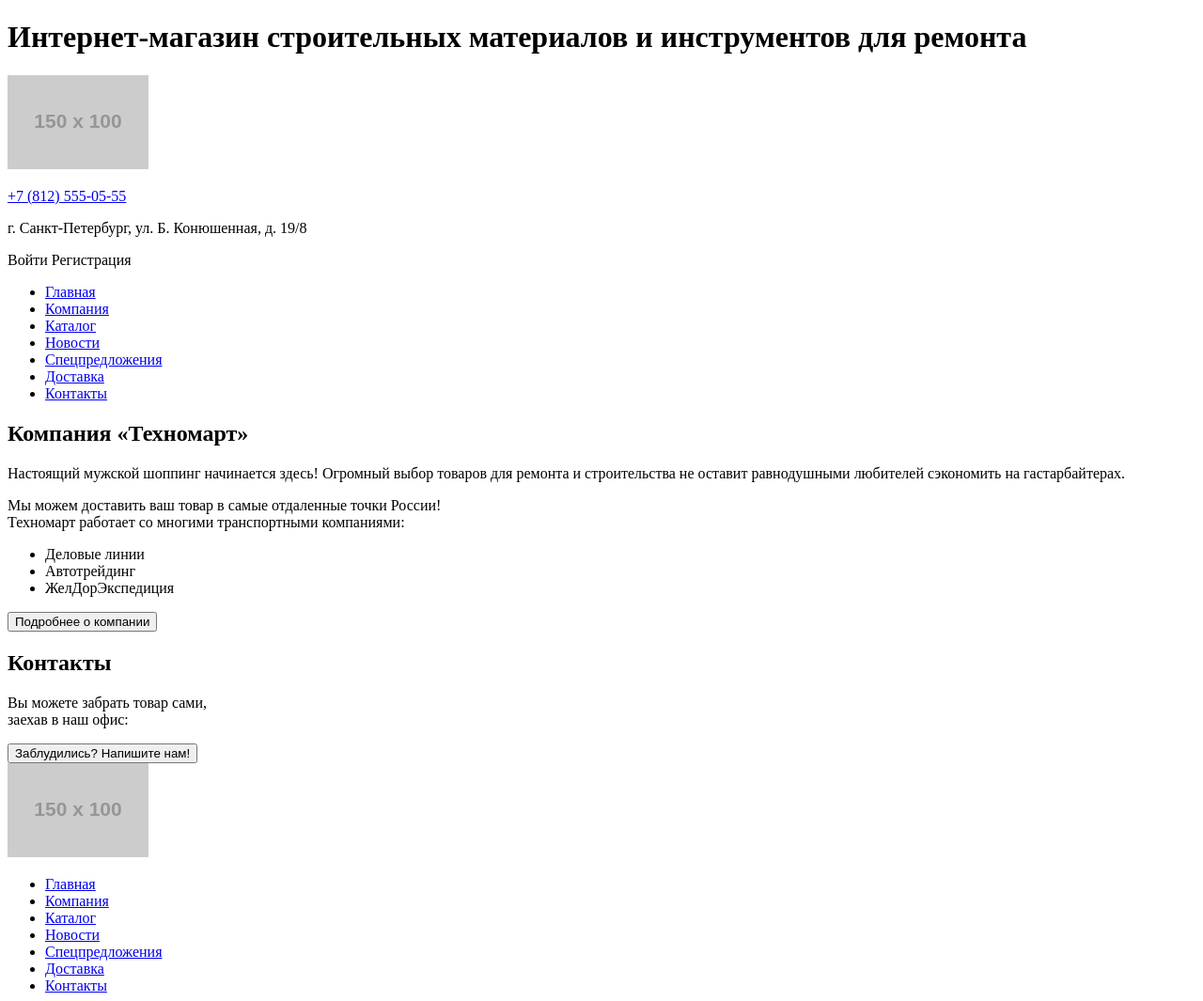
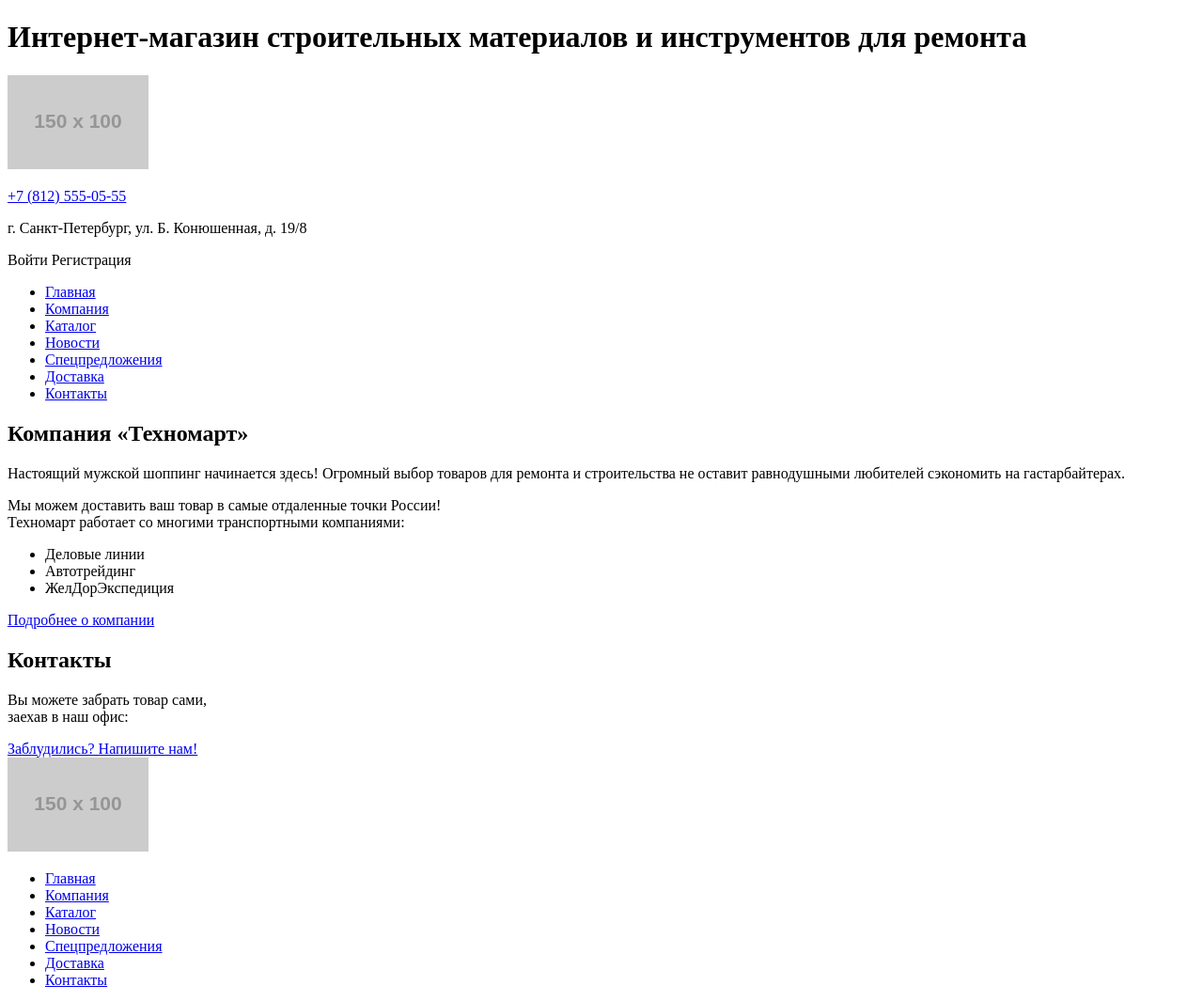
Before and after one commit to IvanWeber/238584-technomart-25, a plain HTML site: page index.html in a window 1280 px wide. Shown: the top 1065 px of the page at 94% size. Drawn offline with Linux system fonts and the light colour scheme; placeholder pictures from the web are drawn by us.

Commit message:
Все кнопки заменены на ссылки на время до лекции о ссылках

```diff
--- a/index.html
+++ b/index.html
@@ -40,13 +40,13 @@
           <li>Автотрейдинг</li>
           <li>ЖелДорЭкспедиция</li>
         </ul>
-        <button>Подробнее о компании</button>
+        <a href="#">Подробнее о компании</a>
       </section>
       <section>
         <h2>Контакты</h2>
         <p>Вы можете забрать товар сами, <br>заехав в наш офис:</p>
         <div class="yandex-map"></div>
-        <button>Заблудились? Напишите нам!</button>
+        <a href="#">Заблудились? Напишите нам!</a>
       </section>
     </main>
 
```
Also changed, not shown: catalog.html (+1 -1 lines).
